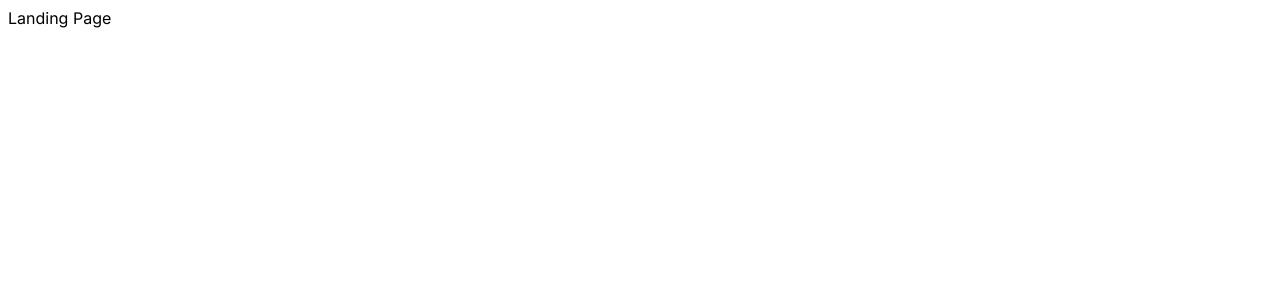
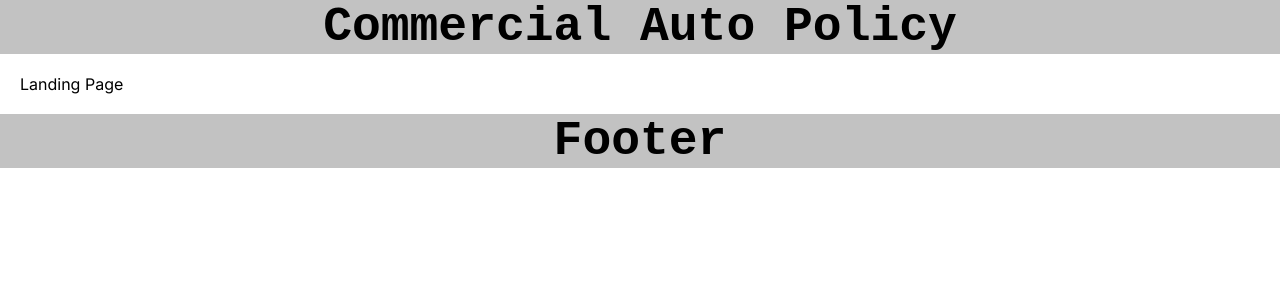
Before and after one commit to Narmus/spa-app, a Next.js app: page / in a window 1280 px wide. Shown: the top 300 px of the page. Built offline with nearby package versions, Linux system fonts and the light colour scheme.

Commit message:
SPA-2 - header and footer applied

```diff
--- a/src/app/globals.css
+++ b/src/app/globals.css
@@ -0,0 +1,23 @@
+body {
+    margin: 0;
+}
+
+.layout-children {
+    margin: 20px;
+}
+
+.layout-headers {
+    background-color: rgb(194, 194, 194);
+    text-align: center;
+    font-size: 3rem;
+    font-weight: 700;
+    font-family: monospace;
+}
+
+.layout-footers {
+    background-color: rgb(194, 194, 194);
+    text-align: center;
+    font-size: 3rem;
+    font-weight: 700;
+    font-family: monospace;
+}
--- a/src/app/layout.tsx
+++ b/src/app/layout.tsx
@@ -1,5 +1,6 @@
 import type { Metadata } from "next";
 import { Inter } from "next/font/google";
+import "./globals.css";
 
 const inter = Inter({ subsets: ["latin"] });
 
@@ -15,7 +16,11 @@
 }>) {
   return (
     <html lang="en">
-      <body className={inter.className}>{children}</body>
+      <body className={inter.className}>
+        <div className="layout-headers">Commercial Auto Policy</div>
+        <div className="layout-children">{children}</div>
+        <div className="layout-footers">Footer</div>
+      </body>
     </html>
   );
 }
```
